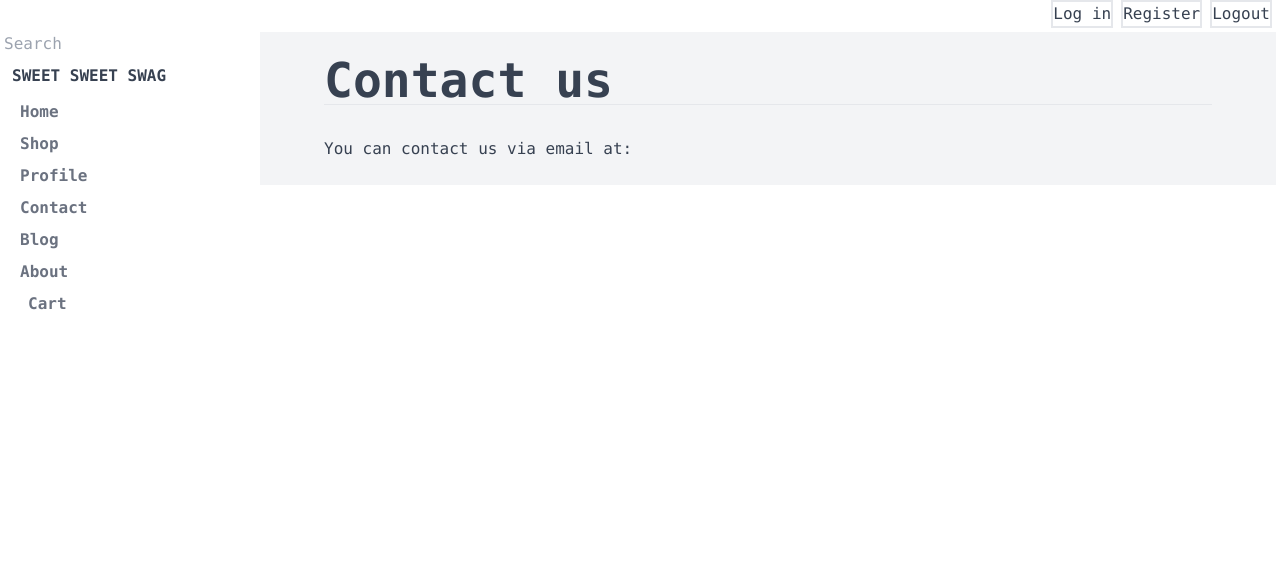
After one commit to BenJayHutton/django-ecommerce, a Django app: template src/templates/contact/view.html in a window 1280 px wide. The commit adds this page. Shown: the top 564 px of the page. Run offline with Django 5.2, Linux system fonts and the light colour scheme; the template is opened without the code that fills it, so the values that code supplies are empty; some libraries are stand-ins or nearby versions.

Commit message:
added contact and about page

```diff
--- a/src/eCommerce/urls.py
+++ b/src/eCommerce/urls.py
@@ -17,12 +17,13 @@ Including another URLconf
 from django.contrib import admin
 from django.conf import settings
 from django.urls import include, path
-from .views import DefaultHomePage
+from .views import about_page, contact_page, DefaultHomePage
 
 app_name = 'eCommerce'
 
 urlpatterns = [
     path('', DefaultHomePage.as_view(), name='home'),
+    path('about/', about_page, name='about'),
     path('admin/', admin.site.urls),
     path('accounts/', include('accounts.urls', namespace='accounts'), name='accounts'),
     path('api/', include('api.urls', namespace='api')),
@@ -30,6 +31,7 @@ urlpatterns = [
     path('billing/', include(("billing.urls", "billing"), namespace='billing')),
     path('blog/', include(("blog.urls", "blog"), namespace='blog')),
     path('cart/', include(("carts.urls", "blog"), namespace='cart')),
+    path('contact/', contact_page, name='contact'),
     path('product/', include('products.urls',namespace='product')),
     path('products/', include('products.urls', namespace='products'), name="products"),
     path('search/', include('search.urls', namespace='search')),
--- a/src/templates/base/navbar.html
+++ b/src/templates/base/navbar.html
@@ -35,7 +35,7 @@
         </li>
 
         <li class="text-gray-500 font font-bold py-1">
-          <a class="px-4 nav-item-r" href="#">
+          <a class="px-4 nav-item-r" href="{% url 'contact' %}">
             <span>Contact</span>
           </a>
         </li>
@@ -47,13 +47,13 @@
         </li>
 
         <li class="text-gray-500 font font-bold py-1">
-          <a class="px-4 nav-item-r" href="#">
+          <a class="px-4 nav-item-r" href="{% url 'about' %}">
             <span>About</span>
           </a>
         </li>
 
         <li class="text-gray-500 font font-bold py-1">
-          <a class="px-4 nav-item-r" href="#">
+          <a class="px-4 nav-item-r" href="{% url 'cart:home' %}">
             <span class='navbar-cart-count m-1'>{{ request.session.cart_item_count }}</span> Cart
           </a>
         </li>
--- /dev/null
+++ b/src/templates/contact/view.html
@@ -0,0 +1,12 @@
+{% extends "base.html" %}
+{% block content%}
+<main class="px-16 py-6 bg-gray-100">
+    <header>
+        <h1 class="text-lg font-semibold border-b border-gray-200 text-secondary-200 md:text-3xl lg:text-5xl">Contact us</h1>
+    </header>
+
+    <div class="mt-8 grid lg:grid-cols-2 gap-10">
+        You can contact us via email at:
+    </div>
+</main>
+{% endblock %}
```
Also changed, not shown: src/templates/about.html (added, +12 -0 lines).
